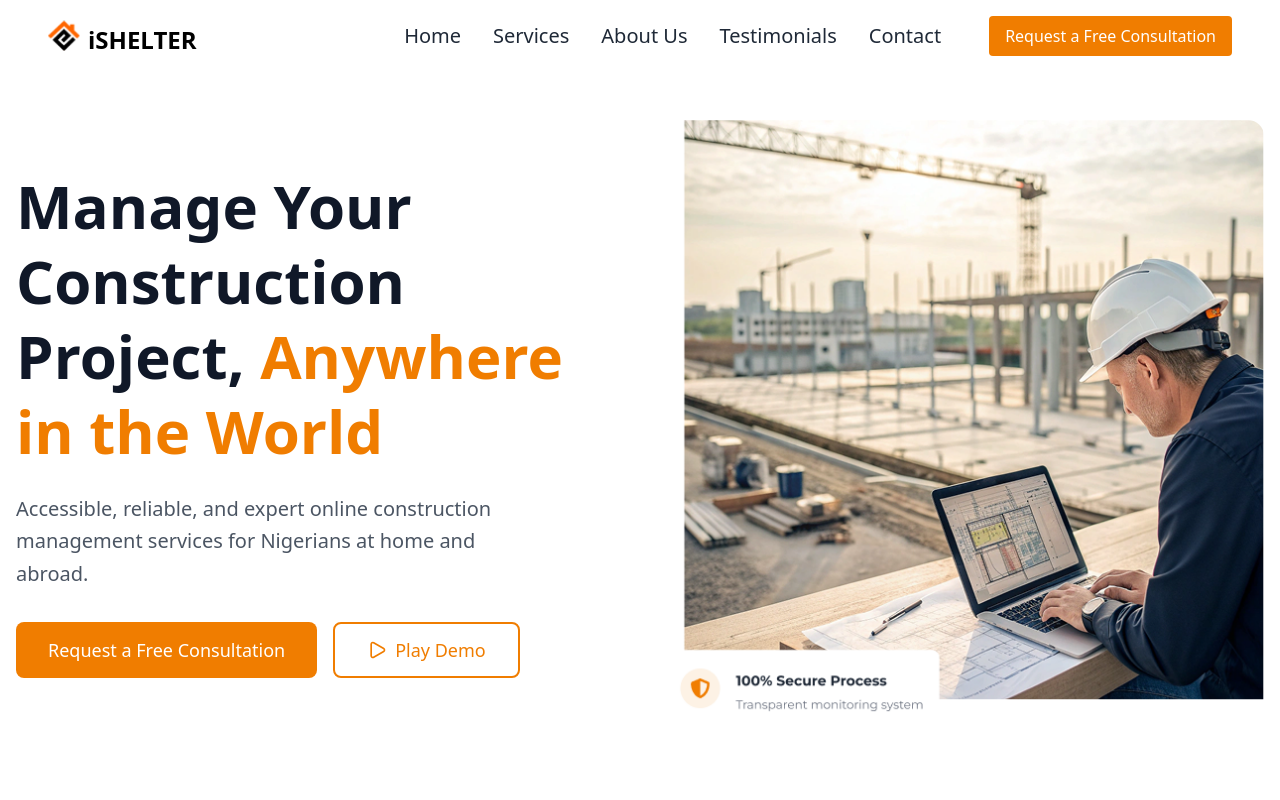
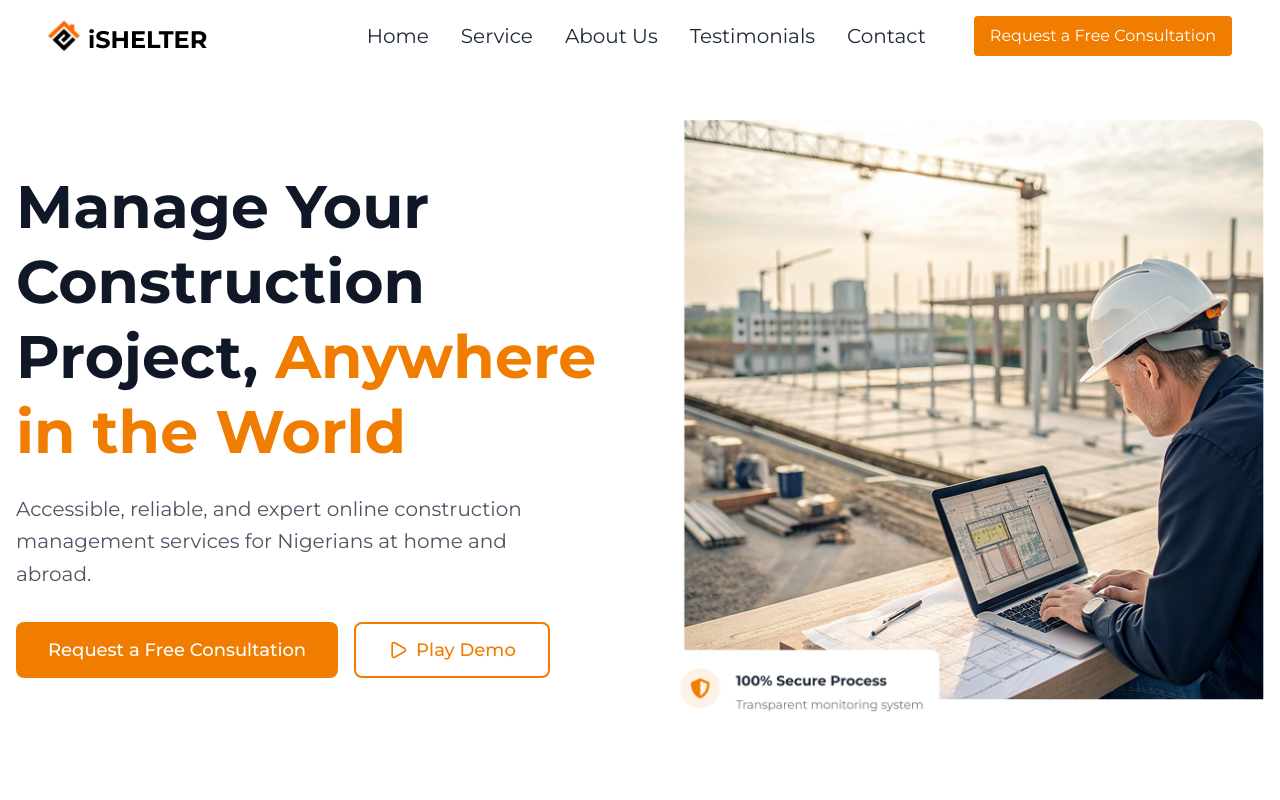
Before and after one commit to Arinze-Obieze/ishelter, a Next.js app: page / in a window 1280 px wide. Shown: the top 800 px of the page. Built offline with nearby package versions, Linux system fonts and the light colour scheme.

Commit message:
added font

```diff
--- a/app/globals.css
+++ b/app/globals.css
@@ -9,3 +9,7 @@
  --color-background: #f3f4f6;
 
 }
+
+body {
+  font-family: var(--font-montserrat), sans-serif;
+}
--- a/app/layout.js
+++ b/app/layout.js
@@ -1,15 +1,13 @@
-import { Geist, Geist_Mono } from "next/font/google";
 import "./globals.css";
+import { Montserrat } from "next/font/google"
 
-const geistSans = Geist({
-  variable: "--font-geist-sans",
+
+
+const montserrat = Montserrat({
   subsets: ["latin"],
-});
-
-const geistMono = Geist_Mono({
-  variable: "--font-geist-mono",
-  subsets: ["latin"],
-});
+  weight: ["400", "500", "600", "700"],
+  variable: "--font-montserrat",
+})
 
 export const metadata = {
   title: "iShelter",
@@ -20,7 +18,7 @@ export default function RootLayout({ children }) {
   return (
     <html lang="en">
       <body
-        className={`${geistSans.variable} ${geistMono.variable} antialiased`}
+        className={`${montserrat.variable}`}
       >
         {children}
       </body>
--- a/components/Header.jsx
+++ b/components/Header.jsx
@@ -22,8 +22,8 @@ const Header = () => {
         {/* Desktop navigation - hidden on mobile */}
         <div className=' place-items-center space-x-12 md:flex hidden'>
           <nav className='space-x-8'>
-            <a href='#' className='text-xl text-secondary hover:text-primary'>Home</a>
-            <a href='#' className='text-xl text-secondary hover:text-primary'>Services</a>
+            <a href='/' className='text-xl text-secondary hover:text-primary'>Home</a>
+            <a href='#' className='text-xl text-secondary hover:text-primary'>Service</a>
             <a href='#' className='text-xl text-secondary hover:text-primary'>About Us</a>
             <a href='#' className='text-xl text-secondary hover:text-primary'>Testimonials</a>
             <a href='#' className='text-xl text-secondary hover:text-primary'>Contact</a>
```
